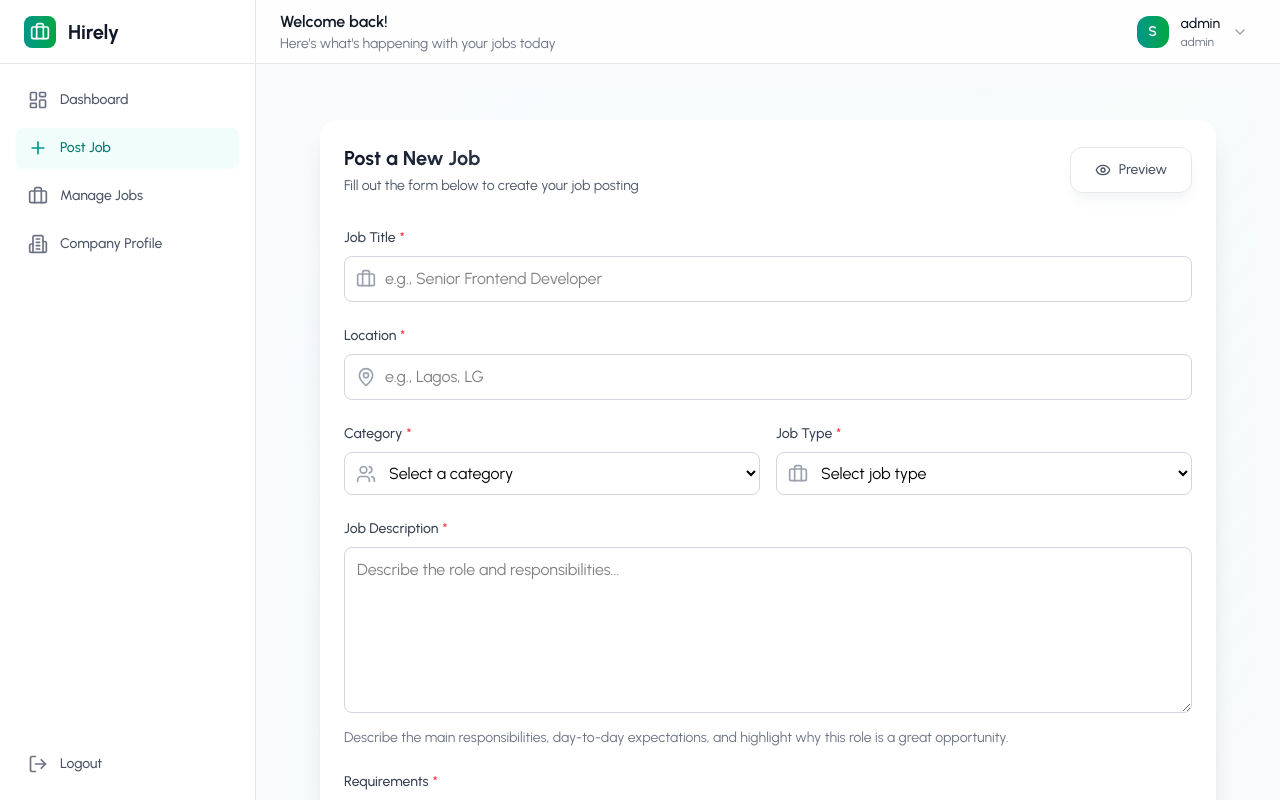
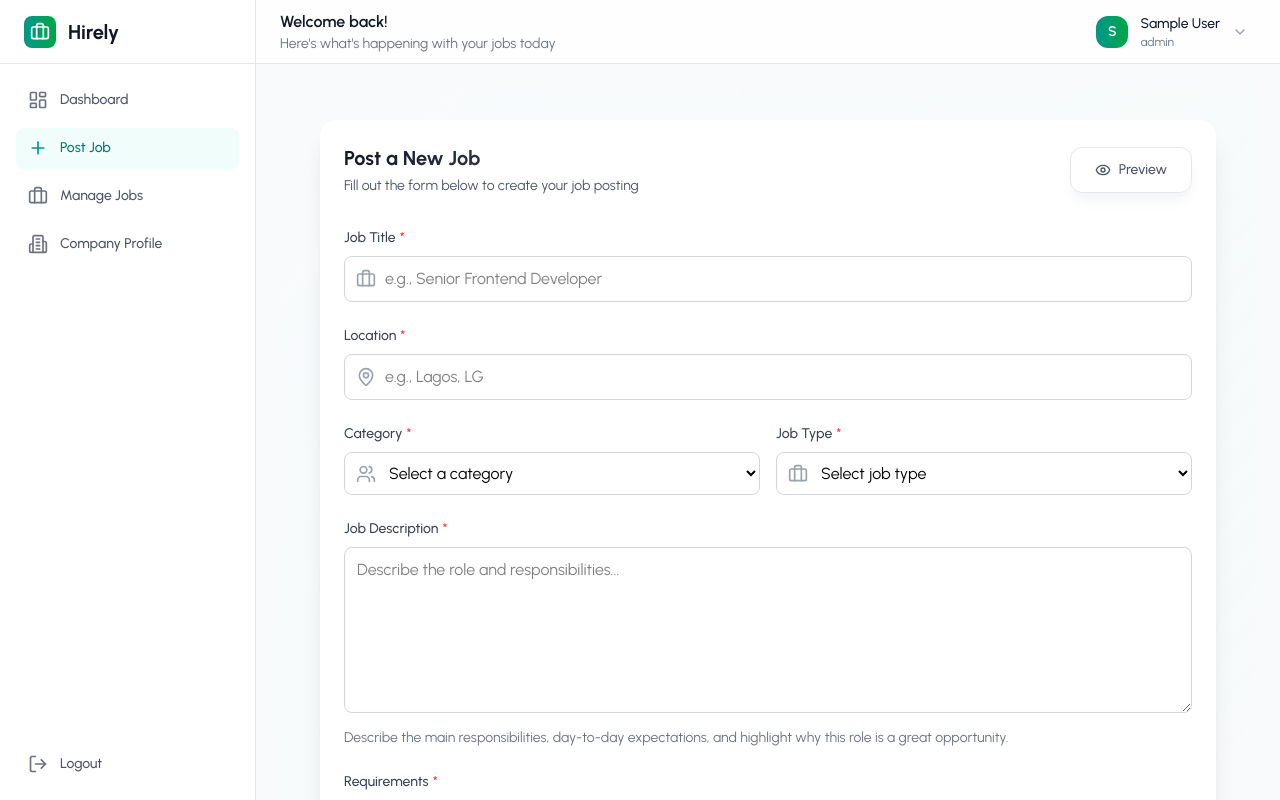
Before and after one commit to officialTechBro/Hirely, a React (Vite) app in the folder client/: page /post-job in a window 1280 px wide. Built offline with nearby package versions, Linux system fonts and the light colour scheme; sample sign-in values are in the browser's storage.

Commit message:
fix typo

```diff
--- a/client/src/components/Layouts/DashboardLayout.jsx
+++ b/client/src/components/Layouts/DashboardLayout.jsx
@@ -16,7 +16,7 @@ const NavigationItem = ({ item, isActive, onClick, isCollapsed}) => {
                 : "text-gray-600 hover:bg-gray-50 hover:text-gray-900"
         }`}
     >
-        <Icon className={`h-5 w-5 flex-shrink-0 ${
+        <Icon className={`h-5 w-5 flex shrink-0 ${
             isActive ? "text-teal-600" : "text-gray-500"
         }`} />
 
--- a/client/src/components/Layouts/ProfileDropDown.jsx
+++ b/client/src/components/Layouts/ProfileDropDown.jsx
@@ -24,7 +24,7 @@ const ProfileDropDown = ({isOpen, onToggle, avatar, companyName, email, onLogout
                 </div>
             )}
             <div className="hidden sm:block text-left">
-                <p className="text-sm font-medium text-gray-900">{role}</p>
+                <p className="text-sm font-medium text-gray-900">{companyName}</p>
                 <p className="text-xs text-gray-500">{role}</p>
             </div>
             <ChevronDown className="h-4 w-4 text-gray-400" />
```
